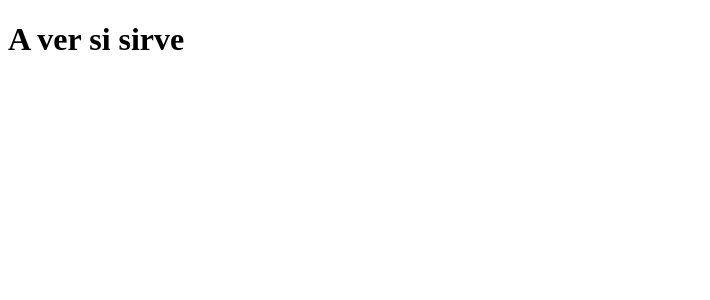
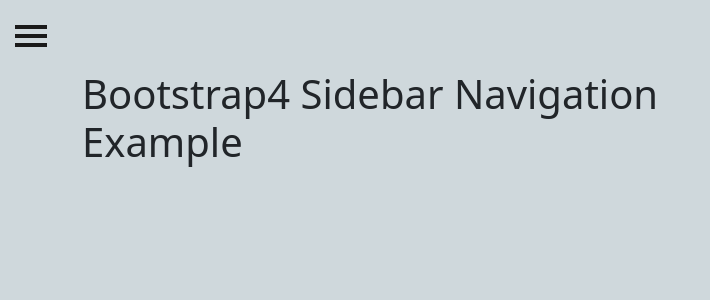
Before and after one commit to juanmamures87/Proyecto_Final-Almazara_aceite, a PHP site: page /vista/admin.html in a window 1280 px wide. Shown: the top 300 px of the page, without its empty margins (0-710 px from the left). Run offline with PHP 8.4, Linux system fonts and the light colour scheme; some libraries are stand-ins or nearby versions.

Commit message:
Creado el menú lateral del administrador

```diff
--- a/controlador/inicioControlador.php
+++ b/controlador/inicioControlador.php
@@ -32,6 +32,6 @@
 
     function accesoSocios(){
 
-        require_once "vista/accesoSocios.html";
+        require_once "vista/accesoSocios.php";
 
     }
--- a/css/admin.css
+++ b/css/admin.css
@@ -0,0 +1,346 @@
+body {
+    position: relative;
+    overflow-x: hidden;
+    background-color: #CFD8DC;
+}
+body,
+html { height: 100%;}
+.nav .open > a,
+.nav .open > a:hover,
+.nav .open > a:focus {background-color: transparent;}
+#wrapper {
+    padding-left: 0;
+    -webkit-transition: all 0.5s ease;
+    -moz-transition: all 0.5s ease;
+    -o-transition: all 0.5s ease;
+    transition: all 0.5s ease;
+}
+
+#wrapper.toggled {
+    padding-left: 220px;
+}
+
+#sidebar-wrapper {
+    z-index: 1000;
+    left: 220px;
+    width: 0;
+    height: 100%;
+    margin-left: -220px;
+    overflow-y: auto;
+    overflow-x: hidden;
+    background: #1a1a1a;
+    -webkit-transition: all 0.5s ease;
+    -moz-transition: all 0.5s ease;
+    -o-transition: all 0.5s ease;
+    transition: all 0.5s ease;
+}
+
+#sidebar-wrapper::-webkit-scrollbar {
+    display: none;
+}
+
+#wrapper.toggled #sidebar-wrapper {
+    width: 220px;
+}
+
+#page-content-wrapper {
+    width: 100%;
+    padding-top: 70px;
+}
+
+#wrapper.toggled #page-content-wrapper {
+    position: absolute;
+    margin-right: -220px;
+}
+.navbar {
+    padding: 0;
+}
+
+.sidebar-nav {
+    position: absolute;
+    top: 0;
+    width: 220px;
+    margin: 0;
+    padding: 0;
+    list-style: none;
+}
+
+.sidebar-nav li {
+    position: relative;
+    line-height: 20px;
+    display: inline-block;
+    width: 100%;
+}
+
+.sidebar-nav li:before {
+    content: '';
+    position: absolute;
+    top: 0;
+    left: 0;
+    z-index: -1;
+    height: 100%;
+    width: 3px;
+    background-color: #1c1c1c;
+    -webkit-transition: width .2s ease-in;
+    -moz-transition:  width .2s ease-in;
+    -ms-transition:  width .2s ease-in;
+    transition: width .2s ease-in;
+
+}
+.sidebar-nav li:first-child a {
+    color: #fff;
+    background-color: #1a1a1a;
+}
+.sidebar-nav li:nth-child(5n+1):before {
+    background-color: #ec1b5a;
+}
+.sidebar-nav li:nth-child(5n+2):before {
+    background-color: #79aefe;
+}
+.sidebar-nav li:nth-child(5n+3):before {
+    background-color: #314190;
+}
+.sidebar-nav li:nth-child(5n+4):before {
+    background-color: #279636;
+}
+.sidebar-nav li:nth-child(5n+5):before {
+    background-color: #7d5d81;
+}
+
+.sidebar-nav li:hover:before,
+.sidebar-nav li.open:hover:before {
+    width: 100%;
+    -webkit-transition: width .2s ease-in;
+    -moz-transition:  width .2s ease-in;
+    -ms-transition:  width .2s ease-in;
+    transition: width .2s ease-in;
+
+}
+.sidebar-nav li a {
+    display: block;
+    color: #ddd;
+    text-decoration: none;
+    padding: 10px 15px 10px 30px;
+}
+.sidebar-nav li a:hover,
+.sidebar-nav li a:active,
+.sidebar-nav li a:focus,
+.sidebar-nav li.open a:hover,
+.sidebar-nav li.open a:active,
+.sidebar-nav li.open a:focus{
+    color: #fff;
+    text-decoration: none;
+    background-color: transparent;
+}
+.sidebar-header {
+    text-align: center;
+    font-size: 20px;
+    position: relative;
+    width: 100%;
+    display: inline-block;
+}
+.sidebar-brand {
+    height: 65px;
+    position: relative;
+    background:#212531;
+    background: linear-gradient(to right bottom, #2f3441 50%, #212531 50%);
+    padding-top: 1em;
+}
+.sidebar-brand a {
+    color: #ddd;
+}
+.sidebar-brand a:hover {
+    color: #fff;
+    text-decoration: none;
+}
+.dropdown-header {
+    text-align: center;
+    font-size: 1em;
+    color: #ddd;
+    background:#212531;
+    background: linear-gradient(to right bottom, #2f3441 50%, #212531 50%);
+}
+.sidebar-nav .dropdown-menu {
+    position: relative;
+    width: 100%;
+    padding: 0;
+    margin: 0;
+    border-radius: 0;
+    border: none;
+    background-color: #222;
+    box-shadow: none;
+}
+.dropdown-menu.show {
+    top: 0;
+}
+.nav.sidebar-nav li a::before {
+    font-family: fontawesome;
+    content: "\f12e";
+    vertical-align: baseline;
+    display: inline-block;
+    padding-right: 5px;
+}
+a[href*="#home"]::before {
+    content: "\f015" !important;
+}
+a[href*="#about"]::before {
+    content: "\f129" !important;
+}
+a[href*="#events"]::before {
+    content: "\f073" !important;
+}
+a[href*="#events"]::before {
+    content: "\f073" !important;
+}
+a[href*="#team"]::before {
+    content: "\f0c0" !important;
+}
+a[href*="#works"]::before {
+    content: "\f0b1" !important;
+}
+a[href*="#pictures"]::before {
+    content: "\f03e" !important;
+}
+a[href*="#videos"]::before {
+    content: "\f03d" !important;
+}
+a[href*="#books"]::before {
+    content: "\f02d" !important;
+}
+a[href*="#art"]::before {
+    content: "\f1fc" !important;
+}
+a[href*="#awards"]::before {
+    content: "\f02e" !important;
+}
+a[href*="#services"]::before {
+    content: "\f013" !important;
+}
+a[href*="#contact"]::before {
+    content: "\f086" !important;
+}
+a[href*="#followme"]::before {
+    content: "\f099" !important;
+    color: #0084b4;
+}
+.hamburger {
+    position: fixed;
+    top: 20px;
+    z-index: 999;
+    display: block;
+    width: 32px;
+    height: 32px;
+    margin-left: 15px;
+    background: transparent;
+    border: none;
+}
+.hamburger:hover,
+.hamburger:focus,
+.hamburger:active {
+    outline: none;
+}
+.hamburger.is-closed:before {
+    content: '';
+    display: block;
+    width: 100px;
+    font-size: 14px;
+    color: #fff;
+    line-height: 32px;
+    text-align: center;
+    opacity: 0;
+    -webkit-transform: translate3d(0,0,0);
+    -webkit-transition: all .35s ease-in-out;
+}
+.hamburger.is-closed:hover:before {
+    opacity: 1;
+    display: block;
+    -webkit-transform: translate3d(-100px,0,0);
+    -webkit-transition: all .35s ease-in-out;
+}
+
+.hamburger.is-closed .hamb-top,
+.hamburger.is-closed .hamb-middle,
+.hamburger.is-closed .hamb-bottom,
+.hamburger.is-open .hamb-top,
+.hamburger.is-open .hamb-middle,
+.hamburger.is-open .hamb-bottom {
+    position: absolute;
+    left: 0;
+    height: 4px;
+    width: 100%;
+}
+.hamburger.is-closed .hamb-top,
+.hamburger.is-closed .hamb-middle,
+.hamburger.is-closed .hamb-bottom {
+    background-color: #1a1a1a;
+}
+.hamburger.is-closed .hamb-top {
+    top: 5px;
+    -webkit-transition: all .35s ease-in-out;
+}
+.hamburger.is-closed .hamb-middle {
+    top: 50%;
+    margin-top: -2px;
+}
+.hamburger.is-closed .hamb-bottom {
+    bottom: 5px;
+    -webkit-transition: all .35s ease-in-out;
+}
+
+.hamburger.is-closed:hover .hamb-top {
+    top: 0;
+    -webkit-transition: all .35s ease-in-out;
+}
+.hamburger.is-closed:hover .hamb-bottom {
+    bottom: 0;
+    -webkit-transition: all .35s ease-in-out;
+}
+.hamburger.is-open .hamb-top,
+.hamburger.is-open .hamb-middle,
+.hamburger.is-open .hamb-bottom {
+    background-color: #1a1a1a;
+}
+.hamburger.is-open .hamb-top,
+.hamburger.is-open .hamb-bottom {
+    top: 50%;
+    margin-top: -2px;
+}
+.hamburger.is-open .hamb-top {
+    -webkit-transform: rotate(45deg);
+    -webkit-transition: -webkit-transform .2s cubic-bezier(.73,1,.28,.08);
+}
+.hamburger.is-open .hamb-middle { display: none; }
+.hamburger.is-open .hamb-bottom {
+    -webkit-transform: rotate(-45deg);
+    -webkit-transition: -webkit-transform .2s cubic-bezier(.73,1,.28,.08);
+}
+.hamburger.is-open:before {
+    content: '';
+    display: block;
+    width: 100px;
+    font-size: 14px;
+    color: #fff;
+    line-height: 32px;
+    text-align: center;
+    opacity: 0;
+    -webkit-transform: translate3d(0,0,0);
+    -webkit-transition: all .35s ease-in-out;
+}
+.hamburger.is-open:hover:before {
+    opacity: 1;
+    display: block;
+    -webkit-transform: translate3d(-100px,0,0);
+    -webkit-transition: all .35s ease-in-out;
+}
+.overlay {
+    position: fixed;
+    display: none;
+    width: 100%;
+    height: 100%;
+    top: 0;
+    left: 0;
+    right: 0;
+    bottom: 0;
+    background-color: #deb9b9cc;
+    z-index: 1;
+}
--- a/js/admin.js
+++ b/js/admin.js
@@ -0,0 +1,23 @@
+/**************** CÓDIGO PARA FORMAR EL MENÚ DEL ADMINISTRADOR **************/
+var trigger = $('.hamburger'),
+    overlay = $('.overlay'),
+    isClosed = false;
+    trigger.on('click',function () {
+        hamburger_cross();
+    });
+    function hamburger_cross() {
+        if (isClosed === true) {
+            overlay.hide();
+            trigger.removeClass('is-open');
+            trigger.addClass('is-closed');
+            isClosed = false;
+        } else {
+            overlay.show();
+            trigger.removeClass('is-closed');
+            trigger.addClass('is-open');
+            isClosed = true;
+        }
+    }
+    $('[data-toggle="offcanvas"]').on('click',function () {
+        $('#wrapper').toggleClass('toggled');
+    });
--- a/vista/admin.html
+++ b/vista/admin.html
@@ -7,14 +7,62 @@
     <meta http-equiv="X-UA-Compatible" content="IE=edge">
     <meta charset="utf-8">
     <link rel="icon" href="../images/favicon32.png" type="image/x-icon">
+    <!-- Bootstrap CSS -->
+    <link href="https://cdn.jsdelivr.net/npm/bootstrap@5.1.3/dist/css/bootstrap.min.css" rel="stylesheet" integrity="sha384-1BmE4kWBq78iYhFldvKuhfTAU6auU8tT94WrHftjDbrCEXSU1oBoqyl2QvZ6jIW3" crossorigin="anonymous">
     <!-- Estilos-->
-    <link rel="stylesheet" type="text/css" href="//fonts.googleapis.com/css?family=Poppins:300,400,500">
     <link rel="stylesheet" href="../css/admin.css">
   </head>
   <body>
 
-  <h1 class="text-center text-black">A ver si sirve</h1>
+  <div id="wrapper">
+    <div class="overlay"></div>
+    <nav class="navbar navbar-inverse fixed-top" id="sidebar-wrapper" role="navigation">
+      <ul class="nav sidebar-nav">
+        <div class="sidebar-header">
+          <div class="sidebar-brand">
+            <a href="#"> JavaTpoint </a> </div> </div>
+        <li><a href="portada">Home</a></li>
+        <li><a href="#about">About</a></li>
+        <li><a href="#events"> Events </a> </li>
+        <li><a href="#team"> Team </a> </li>
+        <li class="dropdown">
+          <a href="#works" class="dropdown-toggle? data-toggle="dropdown"> Works </a>
+          <ul class="dropdown-menu animated fadeInLeft" role="menu">
+            <div class="dropdown-header">Dropdown heading</div>
+            <li><a href="#pictures">Pictures</a></li>
+            <li><a href="#videos">Videeos</a></li>
+            <li><a href="#books">Books</a></li>
+            <li><a href="#art">Art</a></li>
+            <li><a href="#awards">Awards</a></li>
+          </ul>
+        </li>
+        <li><a href="#services">Services</a></li>
+        <li><a href="#contact">Contact</a></li>
+        <li><a href="#followme">Follow me</a></li>
+      </ul>
+    </nav>
 
+    <div id="page-content-wrapper">
+      <button type="button" class="hamburger animated fadeInLeft is-closed" data-toggle="offcanvas">
+        <span class="hamb-top"></span>
+        <span class="hamb-middle"></span>
+        <span class="hamb-bottom"></span>
+      </button>
+      <div class="container">
+        <div class="row">
+          <div class="col-lg-8 col-lg-offset-2">
+            <h1> Bootstrap4 Sidebar Navigation Example </h1>
+          </div>
+        </div>
+      </div>
+    </div>
+  </div>
+
+  <!-- Optional JavaScript! -->
+  <script src="https://code.jquery.com/jquery-3.6.0.js" integrity="sha256-H+K7U5CnXl1h5ywQfKtSj8PCmoN9aaq30gDh27Xc0jk=" crossorigin="anonymous"></script>
+  <script src="https://kit.fontawesome.com/7b55877beb.js" crossorigin="anonymous"></script>
+  <!-- Option 1: Bootstrap Bundle with Popper -->
+  <script src="https://cdn.jsdelivr.net/npm/bootstrap@5.1.3/dist/js/bootstrap.bundle.min.js" integrity="sha384-ka7Sk0Gln4gmtz2MlQnikT1wXgYsOg+OMhuP+IlRH9sENBO0LRn5q+8nbTov4+1p" crossorigin="anonymous"></script>
   <script src="../js/admin.js"></script>
   </body>
 </html>
```
Also changed, not shown: vista/accesoSocios.html (+5 -5 lines), .htaccess.
